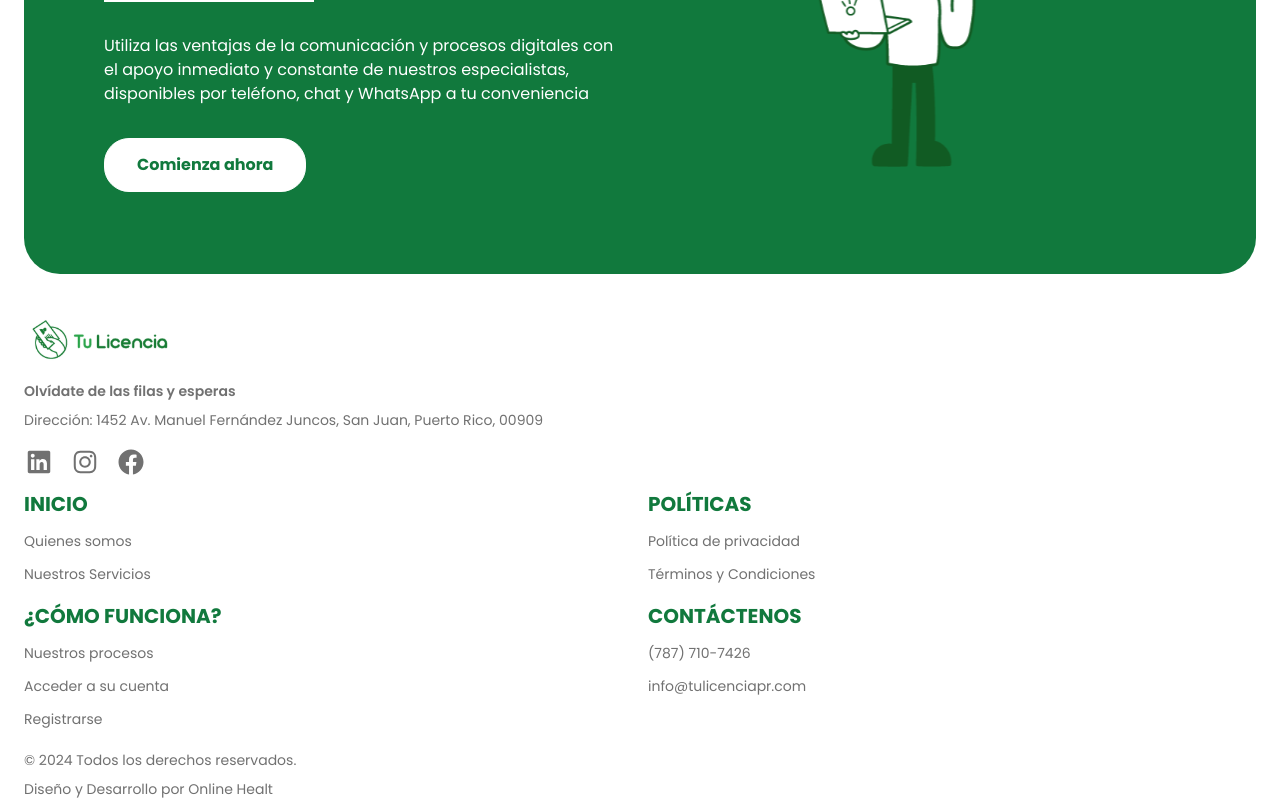
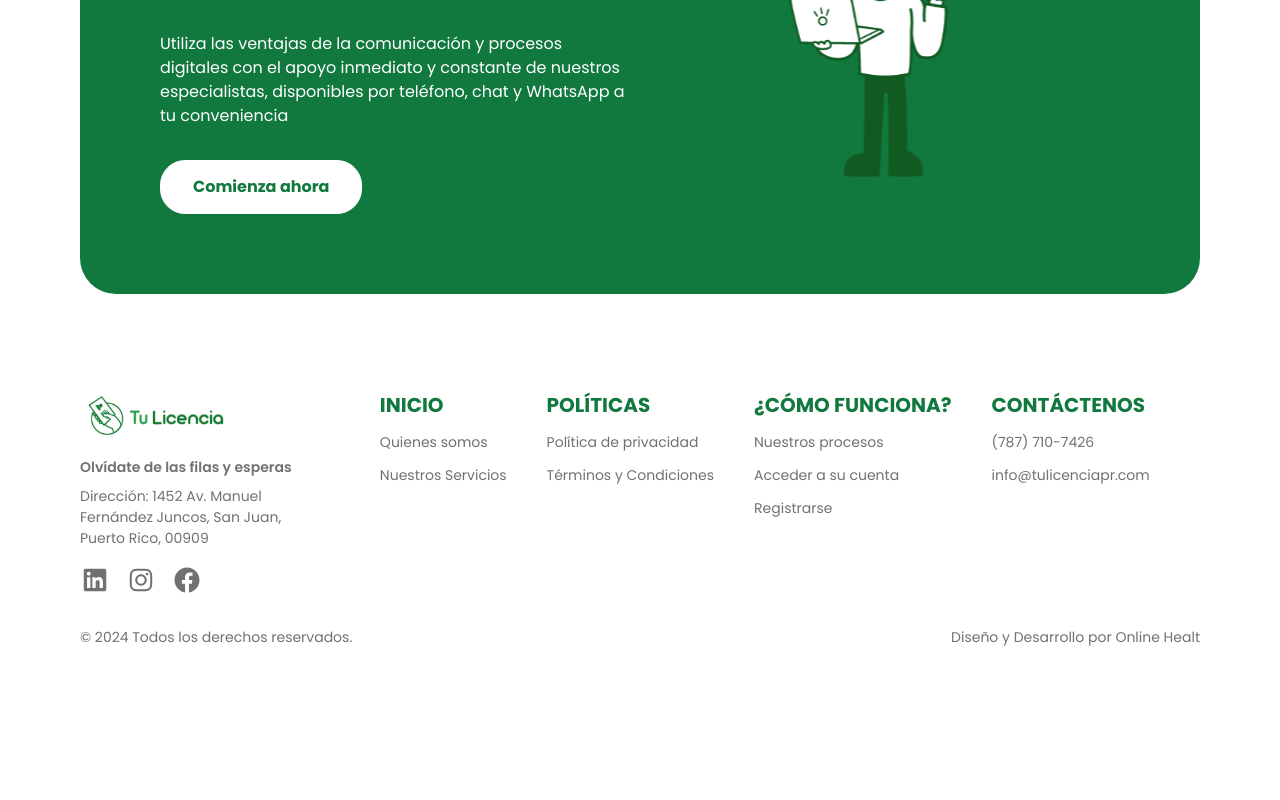
Before and after one commit to rafagarfield/LandingPageTuLicencia, a Next.js app: page / in a window 1280 px wide. Shown: the part 2892-3692 px from the top of the page. After the commit the page ends 3596 px from the top, so only its background shows below. Built offline with nearby package versions, Linux system fonts and the light colour scheme.

Commit message:
refactor Footer and Panel components for improved layout and responsiveness

```diff
--- a/src/components/Footer.tsx
+++ b/src/components/Footer.tsx
@@ -3,9 +3,9 @@ import React from "react";
 
 function Footer() {
   return (
-    <div className="mx-6">
-        <div >
-      <div className="flex flex-col gap-4 mb-3">
+    <div className="mx-6 lg:p-14">
+        <div className="lg:flex lg:flex-row lg:gap-8 ">
+      <div className="flex flex-col gap-4 mb-3 lg:justify-start lg:items-start lg:w-[20%]">
         <div>
           <Image
             src="/icon/logoFooter.svg"
@@ -47,7 +47,7 @@ function Footer() {
           </div>
         </div>
       </div>
-      <div className="grid grid-cols-2 gap-4">
+      <div className="grid grid-cols-2 gap-4 lg:flex lg:flex-row lg:gap-10 lg:w-[80%] lg:justify-center ">
 
           <div className="flex flex-col gap-3">
             <h3 className="text-[#11793d] text-[20px] font-bold">INICIO</h3>
@@ -102,7 +102,7 @@ function Footer() {
       </div>
     </div>
 
-    <div className="text-[#717171] text-[14px] flex flex-col gap-2 mt-5 ">
+    <div className="text-[#717171] text-[14px] flex flex-col gap-2 mt-5 lg:flex-row lg:justify-between">
         <p >
           © 2024 Todos los derechos reservados.
         </p>
--- a/src/components/Panel.tsx
+++ b/src/components/Panel.tsx
@@ -3,7 +3,7 @@ import React from "react";
 
 function Panel() {
   return (
-    <div className="bg-[#11793D] mx-[24px] px-4 py-8 rounded-[36px] flex flex-col justify-center items-center gap-6 mb-10 lg:grid lg:grid-cols-2 lg:p-20 ">
+    <div className="bg-[#11793D] mx-[24px] lg:mx-20 px-4 py-8 rounded-[36px] flex flex-col justify-center items-center gap-6 mb-10 lg:grid lg:grid-cols-2 lg:p-20 ">
       <div className="flex flex-col justify-center items-center gap-8 lg:items-start">
         <h2 className="text-[24px] font-bold text-[#ffffff] text-center">
           Una nueva manera de realizar tus trámites
```
